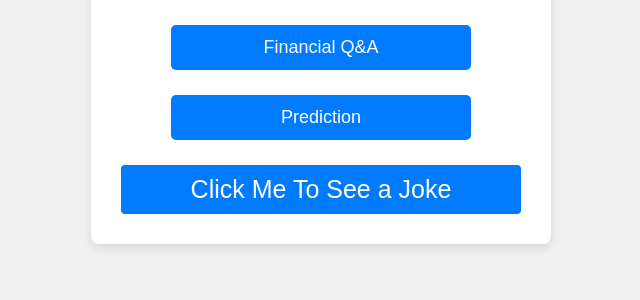
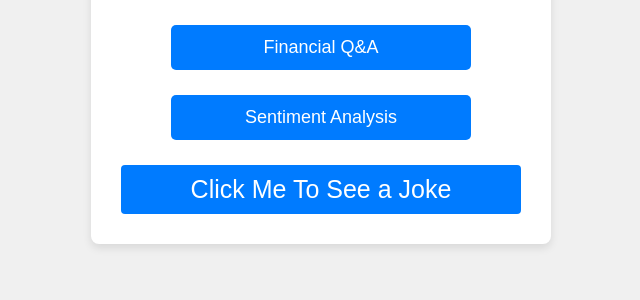
Before and after one commit to SAMTingsen/BC3415hw, a Flask app: page / in a window 1280 px wide. Shown: the part 459-759 px from the top of the page, without its empty margins (319-959 px from the left). Run offline with Flask 3, Linux system fonts and the light colour scheme.

Commit message:
Update index.html

```diff
--- a/templates/index.html
+++ b/templates/index.html
@@ -12,8 +12,8 @@
         <form action="/financial_QA" method="post">
             <input type="submit" value="Financial Q&A">
         </form>
-        <form action="/prediction" method="post">
-            <input type="submit" value="Prediction">
+         <form action="/SA" method="post">
+            <input type="submit" value="Sentiment Analysis">
         </form>
         <button style="font-size: 25;" onclick="displayText()">Click Me To See a Joke</button>
         <p id="text" style="display:none;">The only thing faster than Singapore's MRT during peak hours is the way we "chope" seats with a tissue packet.
```
